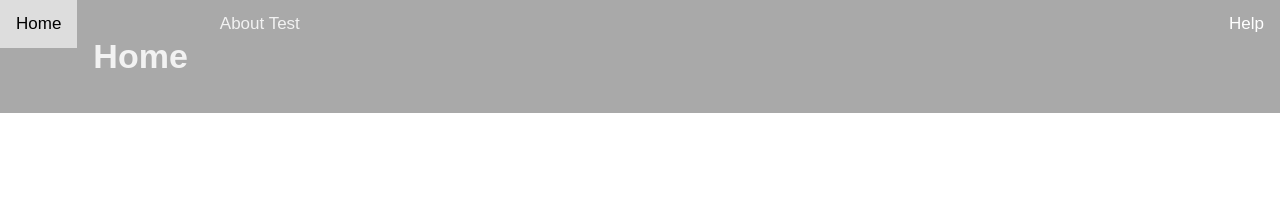
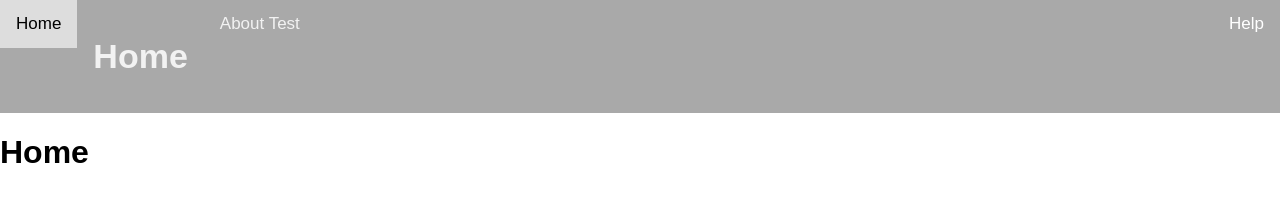
Before and after one commit to jamespeterjacob/realdeal, a React (Create React App) app: page / in a window 1280 px wide. Shown: the top 224 px of the page. Built offline with nearby package versions, Linux system fonts and the light colour scheme.

Commit message:
modified:   src/index.js

```diff
--- a/src/index.js
+++ b/src/index.js
@@ -6,6 +6,7 @@
 import reportWebVitals from './reportWebVitals';
 import { BrowserRouter, Routes, Route } from 'react-router-dom';
 import Home from './Home'
+import About from './About';
 
 const root = ReactDOM.createRoot(document.getElementById('root'));
 root.render(
@@ -14,7 +15,8 @@
     <BrowserRouter>
     <App />
     <Routes>
-      <Route path="home" element={<Home/>} />
+      <Route path="/" element={<Home/>} />
+      <Route path="/about" element={<About/>} />
       </Routes>
       </BrowserRouter>
   </React.StrictMode>
```
